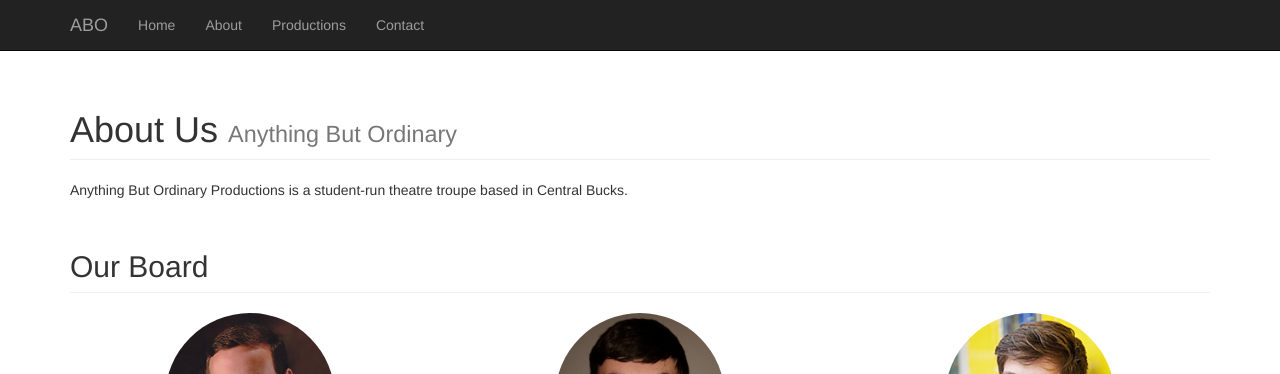
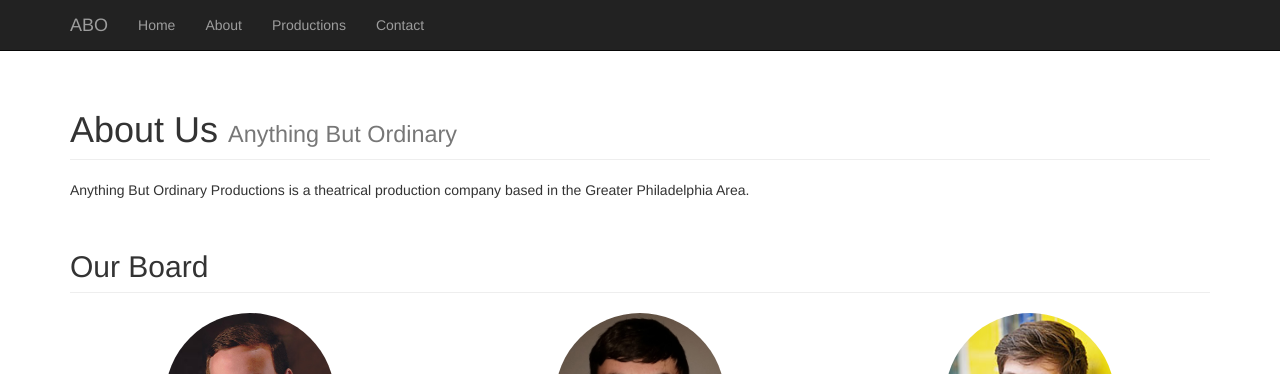
Before and after one commit to ABOProductions/aboproductions.github.io, a Jekyll site: the page about.html, which Jekyll copies as it is, in a window 1280 px wide and 900 px high. Shown: the top 374 px of the window. Built offline with Jekyll 4.4.1, drawn with Linux system fonts in a browser that asks for light colours; nearby versions of some CDN libraries; library files that are not in the unit come from our copies.

Commit message:
Update about.html

```diff
--- a/about.html
+++ b/about.html
@@ -100,7 +100,7 @@
                 <h1 class="page-header">About Us
                     <small>Anything But Ordinary</small>
                 </h1>
-                <p>Anything But Ordinary Productions is a student-run theatre troupe based in Central Bucks. </p>
+                <p>Anything But Ordinary Productions is a theatrical production company based in the Greater Philadelphia Area. </p>
             </div>
         </div>
 
```
